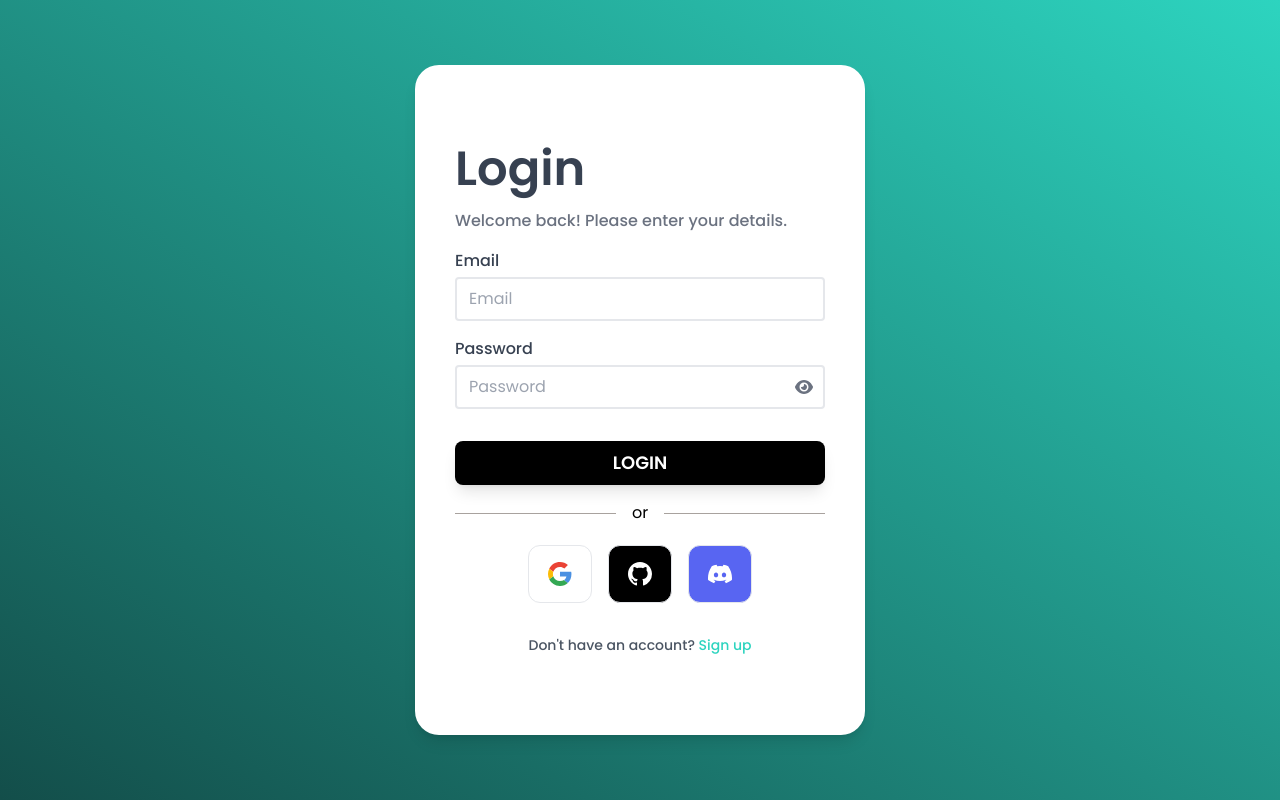
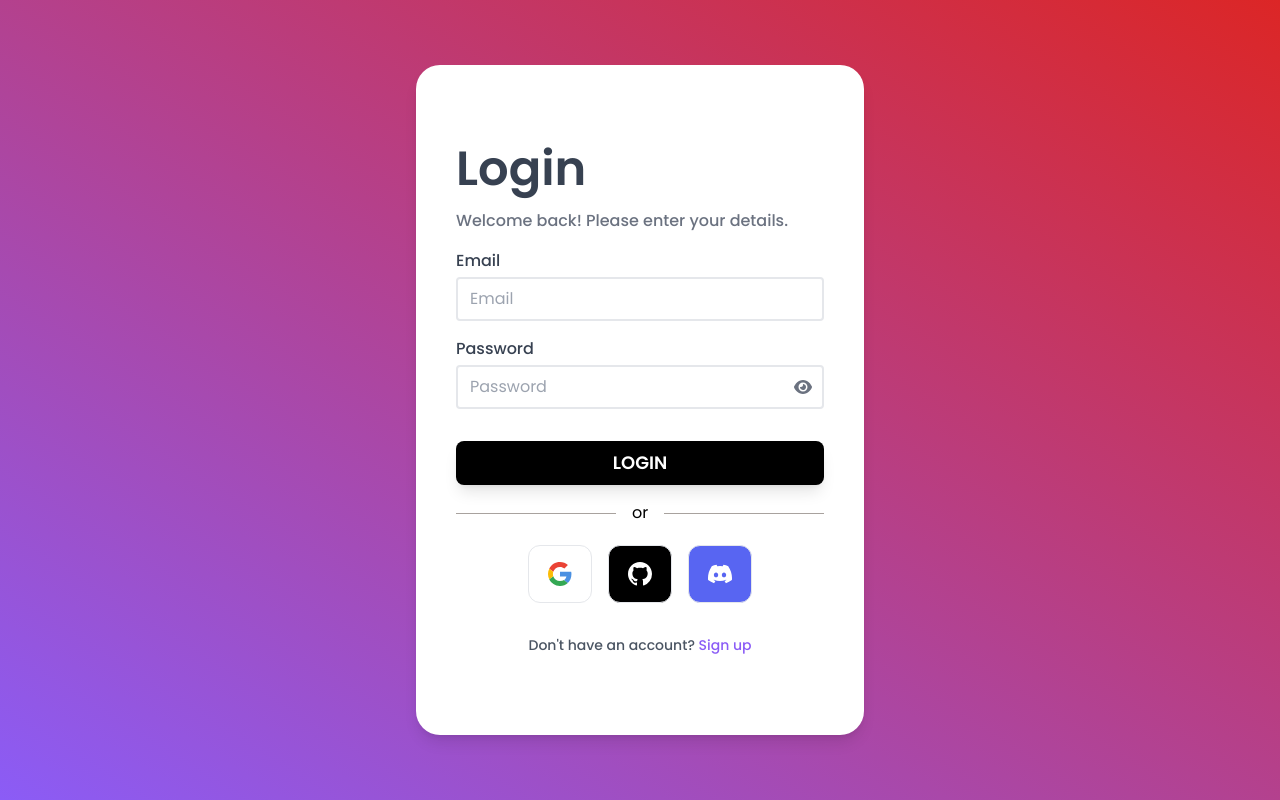
Before and after one commit to miguelSablan/CodeNook, a Next.js app: page /login in a window 1280 px wide. Built offline with nearby package versions, Linux system fonts and the light colour scheme.

Commit message:
small tweaks

```diff
--- a/src/components/LoginForm.tsx
+++ b/src/components/LoginForm.tsx
@@ -84,8 +84,8 @@ const LoginForm = () => {
   };
 
   return (
-    <div className="grid place-items-center h-screen bg-gradient-to-tr from-teal-900 to-teal-400">
-      <div className="bg-white px-5 md:px-10 py-20 shadow-lg rounded-3xl md:w-[450px]">
+    <div className="grid place-items-center min-h-screen bg-gradient-to-tr from-violet-500 to-red-600">
+      <div className="bg-white px-5 md:px-10 py-20 shadow-lg rounded-3xl md:w-[450px] max-w-md">
         {authError && (
           <div className="bg-red-200 text-red-500 p-3 rounded mb-2">
             <p className="text-sm">{authError}</p>
@@ -167,7 +167,7 @@ const LoginForm = () => {
 
           <p className="text-center text-sm font-medium text-gray-600 mt-8">
             Don&apos;t have an account?&nbsp;
-            <Link className="text-teal-400 hover:underline" href="/signup">
+            <Link className="text-violet-500 hover:underline" href="/signup">
               Sign up
             </Link>
           </p>
--- a/src/components/SignUpForm.tsx
+++ b/src/components/SignUpForm.tsx
@@ -101,8 +101,8 @@ const SignUpForm = () => {
   };
 
   return (
-    <div className="grid place-items-center h-screen bg-gradient-to-tr from-teal-900 to-teal-400">
-      <div className="bg-white px-5 md:px-10 py-20 shadow-lg rounded-3xl md:w-[450px]">
+    <div className="grid place-items-center min-h-screen bg-gradient-to-tr from-violet-500 to-red-600">
+      <div className="bg-white px-5 md:px-10 py-20 shadow-lg rounded-3xl md:w-[450px] max-w-md">
         {authError && (
           <div className="bg-red-200 text-red-500 p-3 rounded mb-2">
             <p className="text-sm">{authError}</p>
@@ -202,7 +202,7 @@ const SignUpForm = () => {
 
           <p className="text-center text-sm font-medium text-gray-600 mt-8">
             Already have an account?&nbsp;
-            <Link className="text-teal-400 hover:underline" href="/login">
+            <Link className="text-violet-500 hover:underline" href="/login">
               Login here
             </Link>
           </p>
```
